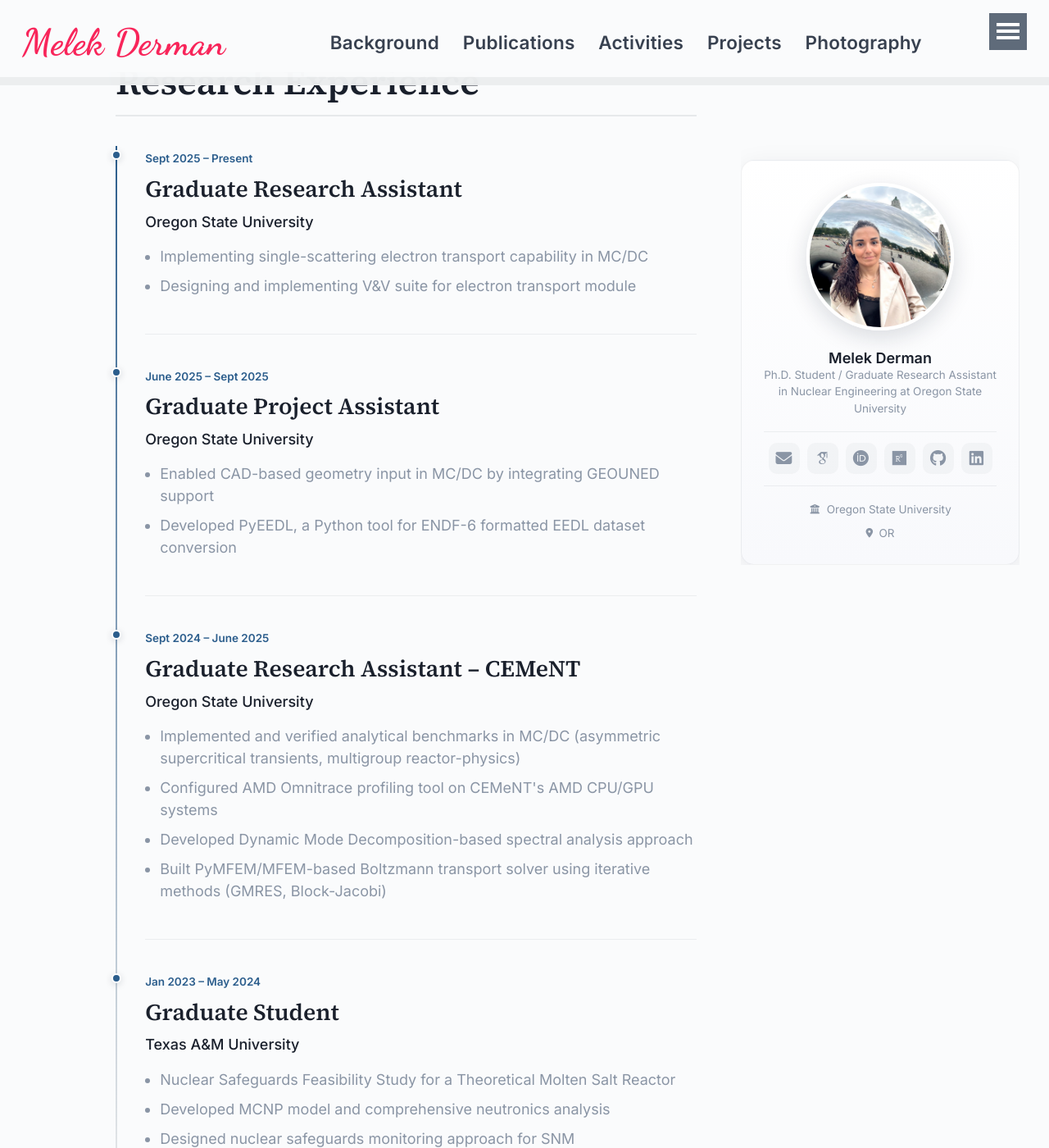
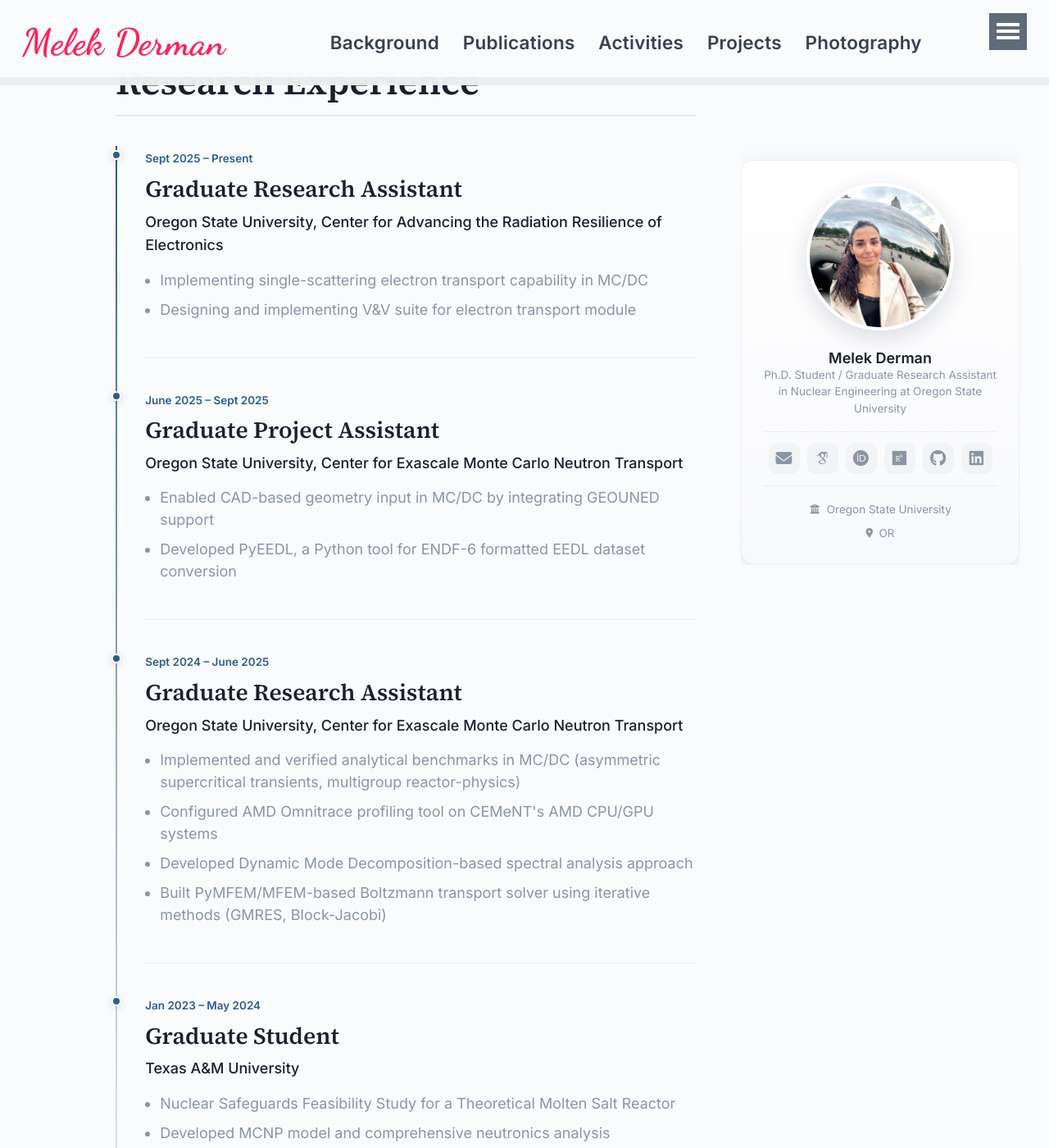
Before and after one commit to melekderman/melekderman.github.io, a Jekyll site: the page built from _pages/background.md, in a window 1280 px wide and 1400 px high, scrolled down 1020 px. Shown: the whole window at 82% size. Built offline with Jekyll 4.4.1, drawn with Linux system fonts in a browser that asks for light colours; some web fonts are replaced.

Commit message:
Update organization details

```diff
--- a/_pages/background.md
+++ b/_pages/background.md
@@ -49,7 +49,7 @@ author_profile: true
       <div class="timeline-content">
         <span class="timeline-date">Sept 2025 – Present</span>
         <h3>Graduate Research Assistant</h3>
-        <p class="timeline-org">Oregon State University</p>
+        <p class="timeline-org">Oregon State University, Center for Advancing the Radiation Resilience of Electronics</p>
         <ul>
           <li>Implementing single-scattering electron transport capability in MC/DC</li>
           <li>Designing and implementing V&V suite for electron transport module</li>
@@ -61,7 +61,7 @@ author_profile: true
       <div class="timeline-content">
         <span class="timeline-date">June 2025 – Sept 2025</span>
         <h3>Graduate Project Assistant</h3>
-        <p class="timeline-org">Oregon State University</p>
+        <p class="timeline-org">Oregon State University, Center for Exascale Monte Carlo Neutron Transport</p>
         <ul>
           <li>Enabled CAD-based geometry input in MC/DC by integrating GEOUNED support</li>
           <li>Developed PyEEDL, a Python tool for ENDF-6 formatted EEDL dataset conversion</li>
@@ -72,8 +72,8 @@ author_profile: true
       <div class="timeline-marker"></div>
       <div class="timeline-content">
         <span class="timeline-date">Sept 2024 – June 2025</span>
-        <h3>Graduate Research Assistant – CEMeNT</h3>
-        <p class="timeline-org">Oregon State University</p>
+        <h3>Graduate Research Assistant</h3>
+        <p class="timeline-org">Oregon State University, Center for Exascale Monte Carlo Neutron Transport</p>
         <ul>
           <li>Implemented and verified analytical benchmarks in MC/DC (asymmetric supercritical transients, multigroup reactor-physics)</li>
           <li>Configured AMD Omnitrace profiling tool on CEMeNT's AMD CPU/GPU systems</li>
```
